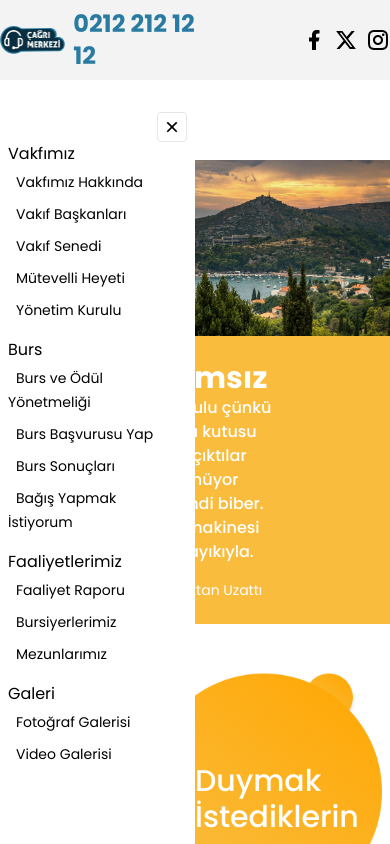
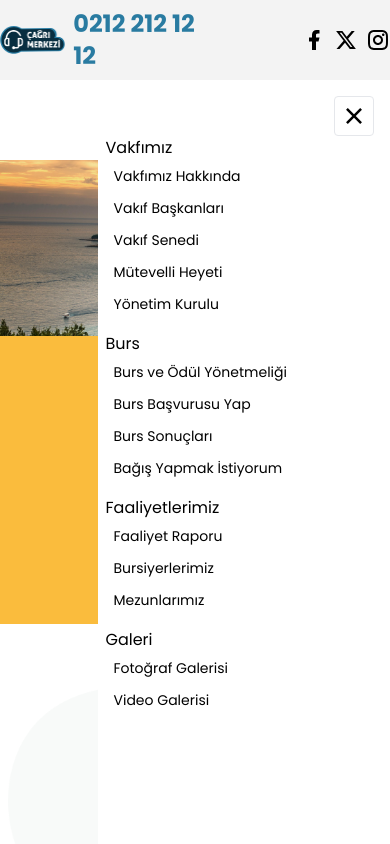
Before and after one commit to Mervegk/antalya, a Next.js app: page / in a window 390 px wide. Both pictures are taken after a click on the button 355 px from the left and 115 px from the top of the page. Shown: the top 844 px of the page. Built offline with nearby package versions, Linux system fonts and the light colour scheme.

Commit message:
mobile menu open fix

```diff
--- a/components/layout/Header.js
+++ b/components/layout/Header.js
@@ -36,20 +36,11 @@ function Header() {
                     </div>
                 </div>
             </div>
-            <div id='header-bottom' className='h-[80px]'>
-                <div className='flex md:hidden p-4'>
-                    <div className='w-full flex justify-end items-center text-xl'>
-                        <button
-                            onClick={() => setOpenMenu(true)}
-                            className={classNames('bg-white text-black p-2 border rounded', {
-                                'hidden': openMenu,
-                                'block': !openMenu
-                            })}><RiMenuFill /></button></div>
-                    <div className={classNames('bg-white w-1/2 absolute  z-[100] h-full py-4 px-2 transition-all duration-200 ease-out', {
-                        'hidden left-[-100]': !openMenu,
-                        'block left-0': openMenu
+            <div className={classNames('bg-white w-[75%] absolute h-full py-4 px-2 transition-all duration-200 ease-out', {
+                'opacity-0 right-[-100px] z-[-10]': !openMenu,
+                'opacity-1 right-0  z-[100]': openMenu
             })}>
-                        <div className='w-full flex items-center justify-end text-xl'>
+                <div className='w-full flex items-center justify-end text-3xl pr-2'>
                     <button onClick={() => setOpenMenu(false)} className='border rounded p-1'><RiCloseFill /></button>
                 </div>
                 <ul className='grid grid-cols-1 gap-4'>
@@ -117,6 +108,16 @@ function Header() {
                     </li>
                 </ul>
             </div>
+            <div id='header-bottom' className='h-[80px]'>
+                <div className='flex md:hidden p-4'>
+                    <div className='w-full flex justify-end items-center text-2xl'>
+                        <button
+                            onClick={() => setOpenMenu(true)}
+                            className={classNames('bg-white text-black p-2 border rounded', {
+                                'hidden': openMenu,
+                                'block': !openMenu
+                            })}><RiMenuFill /></button></div>
+
                 </div>
                 <div className='custom-container mx-auto hidden md:block'>
                     <ul className='flex gap-4 h-full items-center'>
```
Lines whose indentation alone changed are shown as unchanged.
